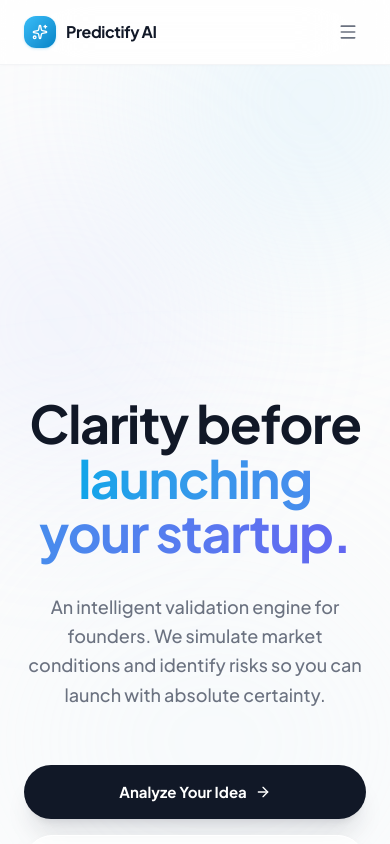
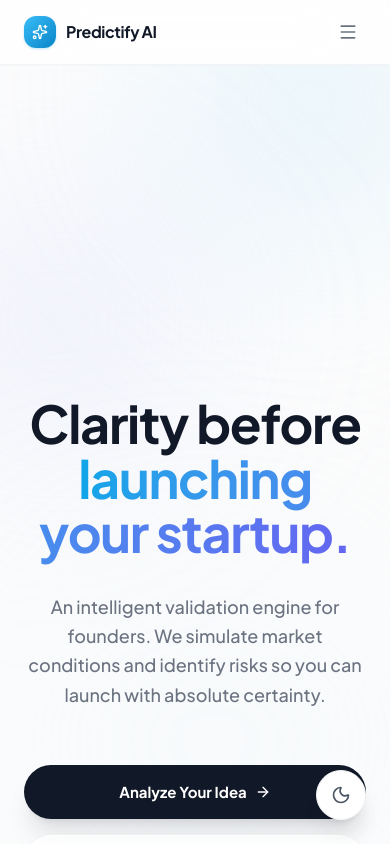
Before and after one commit to osos2-design/Amr-Team-Project-Grad, a React (Vite) app: page / in a window 390 px wide. Shown: the top 844 px of the page. Built offline with nearby package versions, Linux system fonts and the light colour scheme.

Commit message:
feat: implement dark mode with custom theme toggle and responsive contrast fixes

```diff
--- /dev/null
+++ b/src/components/ThemeToggle.tsx
@@ -0,0 +1,46 @@
+import { useEffect, useState } from 'react';
+import { Moon, Sun } from 'lucide-react';
+
+export default function ThemeToggle() {
+  const [isDark, setIsDark] = useState(false);
+
+  useEffect(() => {
+    // Check initial theme from localStorage or system preference
+    const savedTheme = localStorage.getItem('theme');
+    const prefersDark = window.matchMedia('(prefers-color-scheme: dark)').matches;
+
+    if (savedTheme === 'dark' || (!savedTheme && prefersDark)) {
+      setIsDark(true);
+      document.documentElement.classList.add('dark');
+    } else {
+      setIsDark(false);
+      document.documentElement.classList.remove('dark');
+    }
+  }, []);
+
+  const toggleTheme = () => {
+    if (isDark) {
+      document.documentElement.classList.remove('dark');
+      localStorage.setItem('theme', 'light');
+      setIsDark(false);
+    } else {
+      document.documentElement.classList.add('dark');
+      localStorage.setItem('theme', 'dark');
+      setIsDark(true);
+    }
+  };
+
+  return (
+    <button
+      onClick={toggleTheme}
+      className="fixed bottom-6 right-6 p-3.5 rounded-full bg-surface-50 border border-surface-200 text-surface-600 hover:text-primary-500 hover:border-primary-200 shadow-xl shadow-black/5 dark:shadow-black/40 transition-all duration-300 z-50 group hover:scale-110 active:scale-95"
+      aria-label="Toggle theme"
+    >
+      {isDark ? (
+        <Sun className="w-5 h-5 group-hover:rotate-90 transition-transform duration-500" />
+      ) : (
+        <Moon className="w-5 h-5 group-hover:-rotate-12 transition-transform duration-500" />
+      )}
+    </button>
+  );
+}
--- a/src/index.css
+++ b/src/index.css
@@ -54,6 +54,12 @@
   --color-warning-600: #D97706;
 
   --font-sans: 'Plus Jakarta Sans', -apple-system, BlinkMacSystemFont, 'Segoe UI', sans-serif;
+
+  --color-background: var(--background);
+  --color-foreground: var(--foreground);
+  --color-card: var(--card);
+  --color-card-foreground: var(--card-foreground);
+  --color-border-theme: var(--border);
 }
 
 @layer base {
@@ -65,12 +71,33 @@
     --border: #E5E7EB;
   }
 
+  .dark {
+    --background: #0f1115; /* Deeper sleek dark background */
+    --foreground: #F8FAFC;
+    --card: #14171d;
+    --card-foreground: #F8FAFC;
+    --border: #232731;
+
+    /* Inverting Surface Colors for Dark Mode */
+    --color-surface-50:  #0a0b0e;
+    --color-surface-100: #0f1115;
+    --color-surface-200: #1e212b;
+    --color-surface-300: #2a2e39;
+    --color-surface-400: #454a59;
+    --color-surface-500: #64748b;
+    --color-surface-600: #94a3b8;
+    --color-surface-700: #cbd5e1;
+    --color-surface-800: #f1f5f9;
+    --color-surface-900: #f8fafc;
+  }
+
   body {
     background-color: var(--background);
     color: var(--foreground);
     font-family: var(--font-sans);
     -webkit-font-smoothing: antialiased;
     -moz-osx-font-smoothing: grayscale;
+    transition: background-color 0.3s ease, color 0.3s ease;
   }
 
   ::selection {
@@ -86,4 +113,8 @@
   .glass-panel {
     @apply bg-white/70 backdrop-blur-3xl border border-white shadow-[0_8px_30px_rgb(0,0,0,0.04)];
   }
+
+  .dark .glass-panel {
+    @apply bg-surface-100/60 backdrop-blur-3xl border-surface-200 shadow-[0_8px_30px_rgb(0,0,0,0.4)];
+  }
 }
--- a/src/layouts/Layout.tsx
+++ b/src/layouts/Layout.tsx
@@ -1,6 +1,7 @@
 import { Outlet, useLocation } from 'react-router-dom';
 import Navbar from '../components/Navbar';
 import { Sparkles } from 'lucide-react';
+import ThemeToggle from '../components/ThemeToggle';
 
 export default function Layout() {
   const location = useLocation();
@@ -36,6 +37,8 @@ export default function Layout() {
           </div>
         </footer>
       )}
+
+      <ThemeToggle />
     </div>
   );
 }
--- a/src/pages/Dashboard.tsx
+++ b/src/pages/Dashboard.tsx
@@ -120,7 +120,7 @@ export default function Dashboard() {
           <p className="text-surface-500 font-medium text-[14px]">Based on your recent input parameters.</p>
         </div>
         <motion.div whileHover={{ scale: 1.03 }} whileTap={{ scale: 0.97 }} className="w-full sm:w-auto">
-          <Link to="/chat" className="w-full sm:w-auto px-4 py-2.5 rounded-xl bg-white border border-surface-200 hover:bg-surface-50 text-surface-600 text-[13px] font-semibold transition-colors flex items-center justify-center gap-2 shadow-sm">
+          <Link to="/chat" className="w-full sm:w-auto px-4 py-2.5 rounded-xl bg-card border border-surface-200 hover:bg-surface-50 text-surface-600 text-[13px] font-semibold transition-colors flex items-center justify-center gap-2 shadow-sm">
             <Lightbulb className="w-4 h-4 text-primary-500" /> Discuss with AI
           </Link>
         </motion.div>
@@ -128,7 +128,7 @@ export default function Dashboard() {
 
       <motion.div variants={staggerContainer(0.1)} initial="hidden" animate="visible" className="grid grid-cols-1 md:grid-cols-3 gap-5">
         {/* Success Score Ring */}
-        <motion.div variants={gridItem} whileHover={{ y: -4, transition: gentleSpring }} className="col-span-1 bg-white border border-surface-200 rounded-2xl p-5 sm:p-7 flex flex-col items-center justify-center shadow-sm">
+        <motion.div variants={gridItem} whileHover={{ y: -4, transition: gentleSpring }} className="col-span-1 bg-card border border-surface-200 rounded-2xl p-5 sm:p-7 flex flex-col items-center justify-center shadow-sm">
           <h3 className="text-[12px] font-semibold text-surface-400 mb-6 w-full text-center tracking-wider uppercase">Success Probability</h3>
 
           <div className="relative w-40 h-40 flex items-center justify-center">
@@ -160,7 +160,7 @@ export default function Dashboard() {
         </motion.div>
 
         {/* AI Risk Analysis */}
-        <motion.div variants={gridItem} whileHover={{ y: -4, transition: gentleSpring }} className="col-span-1 md:col-span-2 bg-white border border-surface-200 rounded-2xl p-5 sm:p-7 flex flex-col shadow-sm">
+        <motion.div variants={gridItem} whileHover={{ y: -4, transition: gentleSpring }} className="col-span-1 md:col-span-2 bg-card border border-surface-200 rounded-2xl p-5 sm:p-7 flex flex-col shadow-sm">
           <div className="flex items-center gap-3 mb-5">
             <div className="w-10 h-10 rounded-xl bg-pastel-orange flex items-center justify-center">
               <AlertCircle className="w-5 h-5 text-orange-500" />
@@ -173,7 +173,7 @@ export default function Dashboard() {
 
       <motion.div variants={staggerContainer(0.1)} initial="hidden" animate="visible" className="grid grid-cols-1 md:grid-cols-2 gap-5">
         {/* Weak Points — List Stagger */}
-        <motion.div variants={gridItem} whileHover={{ y: -4, transition: gentleSpring }} className="bg-white border border-surface-200 rounded-2xl p-5 sm:p-7 shadow-sm">
+        <motion.div variants={gridItem} whileHover={{ y: -4, transition: gentleSpring }} className="bg-card border border-surface-200 rounded-2xl p-5 sm:p-7 shadow-sm">
           <div className="flex items-center gap-3 mb-5">
             <div className="w-10 h-10 rounded-xl bg-pastel-pink flex items-center justify-center">
               <XCircle className="w-5 h-5 text-danger-500" />
@@ -191,7 +191,7 @@ export default function Dashboard() {
         </motion.div>
 
         {/* Recommendations — List Stagger */}
-        <motion.div variants={gridItem} whileHover={{ y: -4, transition: gentleSpring }} className="bg-white border border-surface-200 rounded-2xl p-5 sm:p-7 shadow-sm">
+        <motion.div variants={gridItem} whileHover={{ y: -4, transition: gentleSpring }} className="bg-card border border-surface-200 rounded-2xl p-5 sm:p-7 shadow-sm">
           <div className="flex items-center gap-3 mb-5">
             <div className="w-10 h-10 rounded-xl bg-pastel-blue flex items-center justify-center">
               <CheckCircle2 className="w-5 h-5 text-primary-500" />
--- a/src/pages/Landing.tsx
+++ b/src/pages/Landing.tsx
@@ -78,17 +78,17 @@ export default function Landing() {
           <motion.div
             animate={{ scale: [1, 1.1, 1], rotate: [0, 90, 0] }}
             transition={{ duration: 20, repeat: Infinity, ease: 'linear' }}
-            className="absolute -top-[10%] -right-[10%] w-[60vw] h-[60vw] max-w-[800px] max-h-[800px] bg-primary-200/40 rounded-full blur-[100px] mix-blend-multiply"
+            className="absolute -top-[10%] -right-[10%] w-[60vw] h-[60vw] max-w-[800px] max-h-[800px] bg-primary-200/40 dark:bg-primary-900/20 rounded-full blur-[100px] mix-blend-multiply dark:mix-blend-screen"
           />
           <motion.div
             animate={{ scale: [1, 1.2, 1], rotate: [0, -90, 0] }}
             transition={{ duration: 25, repeat: Infinity, ease: 'linear' }}
-            className="absolute top-[20%] -left-[10%] w-[50vw] h-[50vw] max-w-[700px] max-h-[700px] bg-accent-200/40 rounded-full blur-[100px] mix-blend-multiply"
+            className="absolute top-[20%] -left-[10%] w-[50vw] h-[50vw] max-w-[700px] max-h-[700px] bg-accent-200/40 dark:bg-accent-800/20 rounded-full blur-[100px] mix-blend-multiply dark:mix-blend-screen"
           />
           <motion.div
             animate={{ scale: [1, 1.15, 1], y: [0, -50, 0] }}
             transition={{ duration: 15, repeat: Infinity, ease: 'easeInOut' }}
-            className="absolute bottom-0 left-[20%] w-[70vw] h-[40vw] max-w-[1000px] max-h-[600px] bg-primary-100/60 rounded-full blur-[120px] mix-blend-multiply"
+            className="absolute bottom-0 left-[20%] w-[70vw] h-[40vw] max-w-[1000px] max-h-[600px] bg-primary-100/60 dark:bg-primary-900/20 rounded-full blur-[120px] mix-blend-multiply dark:mix-blend-screen"
           />
         </div>
 
@@ -113,10 +113,10 @@ export default function Landing() {
             initial={{ opacity: 0, y: 30 }} animate={{ opacity: 1, y: 0 }} transition={{ duration: 1.2, delay: 0.3, ease: easeOutExpo }}
             className="flex flex-col sm:flex-row items-center gap-4 w-full sm:w-auto"
           >
-            <Link to="/predict" className="group relative w-full sm:w-auto overflow-hidden rounded-full bg-surface-900 px-8 py-4 text-[15px] font-bold text-white transition-all hover:scale-[1.02] active:scale-95 shadow-xl shadow-surface-900/10 flex justify-center items-center gap-2">
+            <Link to="/predict" className="group relative w-full sm:w-auto overflow-hidden rounded-full bg-surface-900 px-8 py-4 text-[15px] font-bold text-surface-50 transition-all hover:scale-[1.02] active:scale-95 shadow-xl shadow-surface-900/10 flex justify-center items-center gap-2">
               <span className="relative z-10 flex items-center gap-2">Analyze Your Idea <ArrowRight className="w-4 h-4 group-hover:translate-x-1 transition-transform" /></span>
             </Link>
-            <button onClick={handleDemo} className="w-full sm:w-auto px-8 py-4 rounded-full glass-panel text-surface-900 font-bold text-[15px] hover:bg-white/80 transition-all active:scale-95 flex justify-center items-center">
+            <button onClick={handleDemo} className="w-full sm:w-auto px-8 py-4 rounded-full glass-panel text-surface-900 font-bold text-[15px] hover:bg-surface-50/80 transition-all active:scale-95 flex justify-center items-center">
               View Sample Report
             </button>
           </motion.div>
@@ -164,10 +164,10 @@ export default function Landing() {
             {/* Feature 1 */}
             <motion.div
               initial={{ opacity: 0, y: 50 }} whileInView={{ opacity: 1, y: 0 }} viewport={{ once: true, margin: "-100px" }} transition={{ duration: 0.8, ease: easeOutExpo }}
-              className="glass-panel rounded-[2rem] p-8 md:p-12 border-white/60 relative overflow-hidden group"
+              className="glass-panel rounded-[2rem] p-8 md:p-12 border-white/60 dark:border-surface-200/50 relative overflow-hidden group"
             >
-              <div className="absolute top-0 right-0 w-64 h-64 bg-primary-100 rounded-full blur-[80px] -translate-y-1/2 translate-x-1/3 group-hover:bg-primary-200 transition-colors duration-700" />
-              <div className="w-16 h-16 rounded-2xl bg-white shadow-sm border border-surface-100 flex items-center justify-center mb-8 relative z-10">
+              <div className="absolute top-0 right-0 w-64 h-64 bg-primary-100 dark:bg-primary-900/20 rounded-full blur-[80px] -translate-y-1/2 translate-x-1/3 group-hover:bg-primary-200 dark:group-hover:bg-primary-800/30 transition-colors duration-700" />
+              <div className="w-16 h-16 rounded-2xl bg-card shadow-sm border border-surface-100 flex items-center justify-center mb-8 relative z-10">
                 <Target className="w-8 h-8 text-primary-500" />
               </div>
               <h3 className="text-3xl font-bold text-surface-900 mb-4 relative z-10">Market Alignment</h3>
@@ -183,10 +183,10 @@ export default function Landing() {
             {/* Feature 2 */}
             <motion.div
               initial={{ opacity: 0, y: 50 }} whileInView={{ opacity: 1, y: 0 }} viewport={{ once: true, margin: "-100px" }} transition={{ duration: 0.8, ease: easeOutExpo }}
-              className="glass-panel rounded-[2rem] p-8 md:p-12 border-white/60 relative overflow-hidden group"
+              className="glass-panel rounded-[2rem] p-8 md:p-12 border-white/60 dark:border-surface-200/50 relative overflow-hidden group"
             >
-              <div className="absolute top-0 right-0 w-64 h-64 bg-accent-100 rounded-full blur-[80px] -translate-y-1/2 translate-x-1/3 group-hover:bg-accent-200 transition-colors duration-700" />
-              <div className="w-16 h-16 rounded-2xl bg-white shadow-sm border border-surface-100 flex items-center justify-center mb-8 relative z-10">
+              <div className="absolute top-0 right-0 w-64 h-64 bg-accent-100 dark:bg-accent-700/20 rounded-full blur-[80px] -translate-y-1/2 translate-x-1/3 group-hover:bg-accent-200 dark:group-hover:bg-accent-600/30 transition-colors duration-700" />
+              <div className="w-16 h-16 rounded-2xl bg-card shadow-sm border border-surface-100 flex items-center justify-center mb-8 relative z-10">
                 <ShieldAlert className="w-8 h-8 text-accent-500" />
               </div>
               <h3 className="text-3xl font-bold text-surface-900 mb-4 relative z-10">Risk Surface Mapping</h3>
@@ -204,10 +204,10 @@ export default function Landing() {
             {/* Feature 3 */}
             <motion.div
               initial={{ opacity: 0, y: 50 }} whileInView={{ opacity: 1, y: 0 }} viewport={{ once: true, margin: "-100px" }} transition={{ duration: 0.8, ease: easeOutExpo }}
-              className="glass-panel rounded-[2rem] p-8 md:p-12 border-white/60 relative overflow-hidden group"
+              className="glass-panel rounded-[2rem] p-8 md:p-12 border-white/60 dark:border-surface-200/50 relative overflow-hidden group"
             >
-              <div className="absolute top-0 right-0 w-64 h-64 bg-orange-100 rounded-full blur-[80px] -translate-y-1/2 translate-x-1/3 group-hover:bg-orange-200 transition-colors duration-700" />
-              <div className="w-16 h-16 rounded-2xl bg-white shadow-sm border border-surface-100 flex items-center justify-center mb-8 relative z-10">
+              <div className="absolute top-0 right-0 w-64 h-64 bg-orange-100 dark:bg-orange-900/20 rounded-full blur-[80px] -translate-y-1/2 translate-x-1/3 group-hover:bg-orange-200 dark:group-hover:bg-orange-800/30 transition-colors duration-700" />
+              <div className="w-16 h-16 rounded-2xl bg-card shadow-sm border border-surface-100 flex items-center justify-center mb-8 relative z-10">
                 <LineChart className="w-8 h-8 text-orange-500" />
               </div>
               <h3 className="text-3xl font-bold text-surface-900 mb-4 relative z-10">Step-by-Step Playbooks</h3>
@@ -221,7 +221,7 @@ export default function Landing() {
       </section>
 
       {/* ─── DATA & TRUST: Minimalist Stats ─── */}
-      <section className="w-full py-24 bg-white border-y border-surface-100">
+      <section className="w-full py-24 bg-card border-y border-surface-100">
         <div className="max-w-7xl mx-auto px-6">
           <div className="grid grid-cols-2 md:grid-cols-4 gap-x-8 gap-y-16">
             {[
@@ -247,7 +247,7 @@ export default function Landing() {
       {/* ─── CTA: The Final Ask ─── */}
       <section className="w-full py-32 md:py-48 relative overflow-hidden">
         {/* Soft background glow */}
-        <div className="absolute top-1/2 left-1/2 -translate-x-1/2 -translate-y-1/2 w-[80vw] h-[80vw] max-w-[800px] max-h-[800px] bg-primary-100/50 rounded-full blur-[100px] pointer-events-none" />
+        <div className="absolute top-1/2 left-1/2 -translate-x-1/2 -translate-y-1/2 w-[80vw] h-[80vw] max-w-[800px] max-h-[800px] bg-primary-100/50 dark:bg-primary-900/10 rounded-full blur-[100px] pointer-events-none" />
 
         <div className="max-w-4xl mx-auto px-6 text-center relative z-10">
           <motion.h2
@@ -264,10 +264,10 @@ export default function Landing() {
           >
             <Link
               to="/predict"
-              className="inline-flex items-center gap-3 px-10 py-5 rounded-full bg-surface-900 text-white font-bold text-[16px] hover:shadow-2xl hover:shadow-surface-900/20 transition-all group"
+              className="inline-flex items-center gap-3 px-10 py-5 rounded-full bg-surface-900 text-surface-50 font-bold text-[16px] hover:shadow-2xl hover:shadow-surface-900/20 transition-all group"
             >
               Start Free Analysis
-              <div className="w-8 h-8 rounded-full bg-white/20 flex items-center justify-center group-hover:translate-x-1 transition-transform">
+              <div className="w-8 h-8 rounded-full bg-surface-50/20 flex items-center justify-center group-hover:translate-x-1 transition-transform">
                 <ArrowRight className="w-4 h-4" />
               </div>
             </Link>
--- a/src/pages/Login.tsx
+++ b/src/pages/Login.tsx
@@ -26,7 +26,7 @@ export default function Login() {
         transition={{ duration: 0.4 }}
         className="w-full max-w-md"
       >
-        <div className="bg-white rounded-2xl border border-surface-200 shadow-lg shadow-surface-900/5 p-8 sm:p-10">
+        <div className="bg-card rounded-2xl border border-surface-200 shadow-lg shadow-surface-900/5 p-8 sm:p-10">
           <div className="flex justify-center mb-6">
             <div className="w-12 h-12 rounded-xl bg-primary-500 flex items-center justify-center shadow-sm shadow-primary-500/20">
               <Sparkles className="w-6 h-6 text-white" />
--- a/src/pages/PredictForm.tsx
+++ b/src/pages/PredictForm.tsx
@@ -76,12 +76,12 @@ export default function PredictForm() {
           const isActive = step >= i + 1;
           const isCurrent = step === i + 1;
           return (
-            <div key={i} className="relative z-10 flex flex-col items-center gap-3 bg-white px-2">
+            <div key={i} className="relative z-10 flex flex-col items-center gap-3 bg-card px-2">
               <motion.div
                 animate={isActive ? { scale: [1, 1.15, 1], backgroundColor: '#3B95F6' } : { scale: 1 }}
                 transition={{ duration: 0.35, ease: easeOutExpo }}
                 className={`w-10 h-10 sm:w-11 sm:h-11 rounded-xl flex items-center justify-center transition-all ${
-                  isActive ? 'bg-primary-500 text-white shadow-sm shadow-primary-500/20' : 'bg-white border-2 border-surface-200 text-surface-400'
+                  isActive ? 'bg-primary-500 text-white shadow-sm shadow-primary-500/20' : 'bg-card border-2 border-surface-200 text-surface-400'
                 }`}
               >
                 {isActive && !isCurrent ? (
@@ -105,7 +105,7 @@ export default function PredictForm() {
         initial={{ opacity: 0, y: 12 }}
         animate={{ opacity: 1, y: 0 }}
         transition={{ delay: 0.15, duration: 0.35, ease: easeOutExpo }}
-        className="bg-white border border-surface-200 rounded-2xl p-5 sm:p-10 shadow-sm mt-10 relative overflow-hidden"
+        className="bg-card border border-surface-200 rounded-2xl p-5 sm:p-10 shadow-sm mt-10 relative overflow-hidden"
       >
         <AnimatePresence mode="wait" custom={direction}>
           {step === 1 && (
--- a/src/pages/Profile.tsx
+++ b/src/pages/Profile.tsx
@@ -38,13 +38,13 @@ export default function Profile() {
         <p className="text-surface-500 font-medium text-[14px]">Manage your personal information and account security.</p>
       </div>
 
-      <div className="bg-white border border-surface-200 rounded-2xl overflow-hidden shadow-sm">
+      <div className="bg-card border border-surface-200 rounded-2xl overflow-hidden shadow-sm">
         {/* Banner — soft baby blue gradient */}
         <div className="h-28 bg-gradient-to-r from-primary-100 via-primary-50 to-pastel-blue relative" />
 
         <div className="px-7 pb-7">
           <div className="relative flex justify-between items-end -mt-10 mb-6">
-            <div className="w-20 h-20 rounded-2xl bg-white border-4 border-white shadow-md flex items-center justify-center overflow-hidden">
+            <div className="w-20 h-20 rounded-2xl bg-card border-4 border-background shadow-md flex items-center justify-center overflow-hidden">
               <div className="w-full h-full bg-primary-50 flex items-center justify-center text-primary-600 font-bold text-2xl">
                 {user.name.charAt(0).toUpperCase()}
               </div>
--- a/src/pages/Register.tsx
+++ b/src/pages/Register.tsx
@@ -26,7 +26,7 @@ export default function Register() {
         transition={{ duration: 0.4 }}
         className="w-full max-w-md"
       >
-        <div className="bg-white rounded-2xl border border-surface-200 shadow-lg shadow-surface-900/5 p-8 sm:p-10">
+        <div className="bg-card rounded-2xl border border-surface-200 shadow-lg shadow-surface-900/5 p-8 sm:p-10">
           <div className="flex justify-center mb-6">
             <div className="w-12 h-12 rounded-xl bg-primary-500 flex items-center justify-center shadow-sm shadow-primary-500/20">
               <Sparkles className="w-6 h-6 text-white" />
```
Also changed, not shown: src/components/Navbar.tsx (+5 -5 lines), src/pages/Chatbot.tsx (+6 -6 lines), src/pages/History.tsx (+4 -4 lines).
